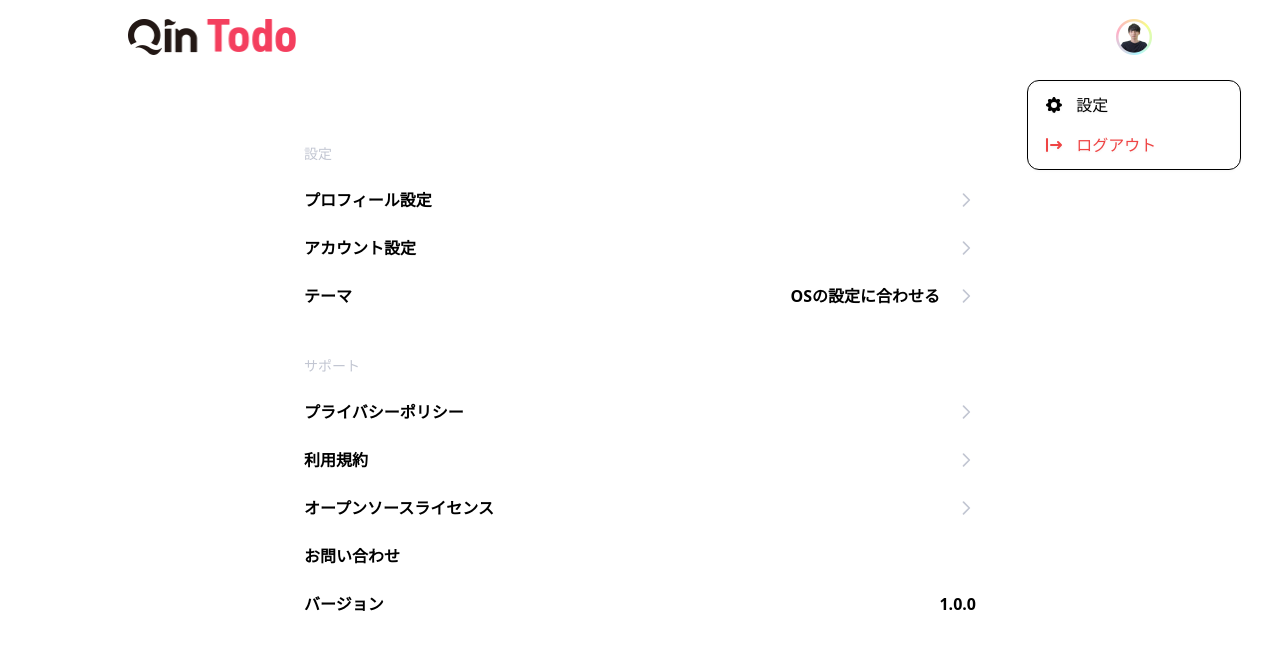
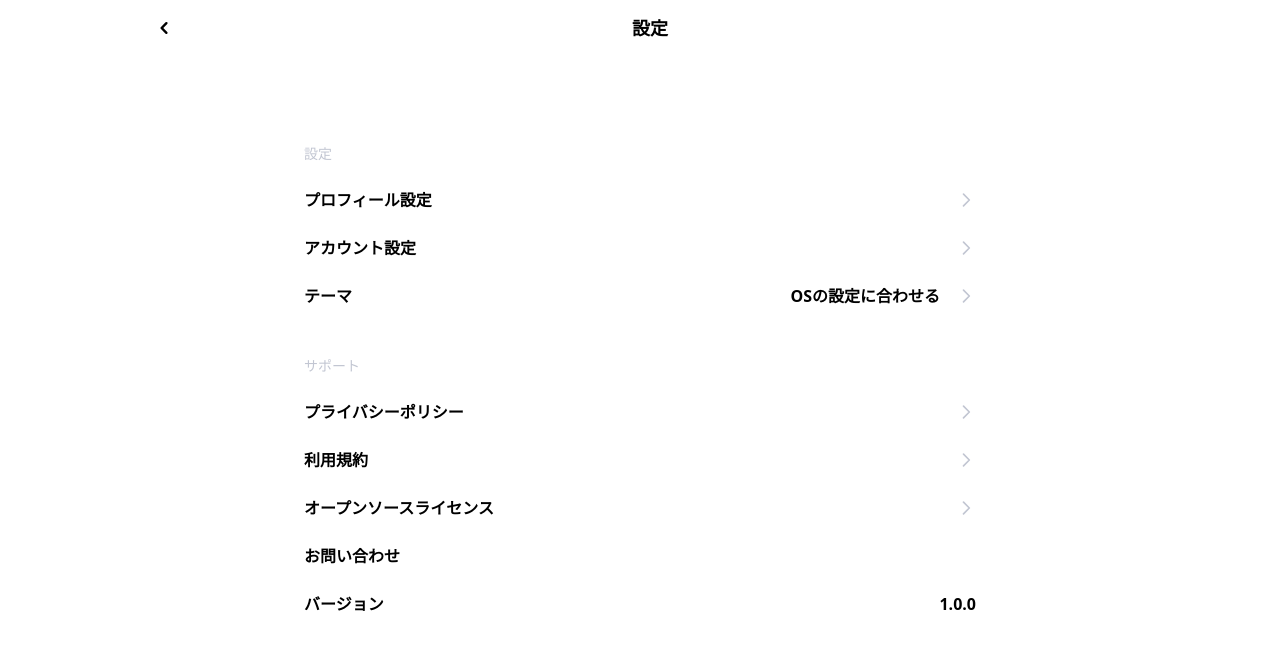
Before and after one commit to qin-todo-team-i/qin-todo-team-i, a Next.js app: page /account in a window 1280 px wide. Shown: the top 650 px of the page. Built offline with nearby package versions, Linux system fonts and the light colour scheme.

Commit message:
レイアウト修正、下層ページリンク追加

```diff
--- a/src/pages/account/index.jsx
+++ b/src/pages/account/index.jsx
@@ -1,42 +1,41 @@
-import Link from 'next/link';
-import React from 'react';
-import Drawer from 'src/components/Account/Drawer';
-import { XIcon, CogIcon, LogoutIcon } from '@heroicons/react/solid';
-import { Layout } from 'src/layouts/Layout';
+import Link from "next/link";
+import React from "react";
+import Drawer from "src/components/Account/Drawer";
+import { XIcon, CogIcon, LogoutIcon } from "@heroicons/react/solid";
+import { AccountLayout } from "src/layouts/AccountLayout";
 
 const Account = () => {
   const drawerMenuContents = [
     {
-			headline: '設定',
+      headline: "設定",
       menuItems: [
-				{ item: 'プロフィール設定', path: '/account/profilesettings' },
-				{ item: 'アカウント設定', path: '/account/accountsettings' },
+        { item: "プロフィール設定", path: "/account/profilesettings" },
+        { item: "アカウント設定", path: "/account/accountsettings" },
         {
-					item: 'テーマ',
-					path: '/account/themesettings',
-					selectedItem: 'OSの設定に合わせる',
+          item: "テーマ",
+          path: "/account/themesettings",
+          selectedItem: "OSの設定に合わせる",
         },
       ],
     },
     {
-			headline: 'サポート',
+      headline: "サポート",
       menuItems: [
-				{ item: 'プライバシーポリシー', path: '' },
-				{ item: '利用規約', path: '' },
-				{ item: 'オープンソースライセンス', path: '' },
+        { item: "プライバシーポリシー", path: "/support/privacy-policy" },
+        { item: "利用規約", path: "/support/terms" },
+        { item: "オープンソースライセンス", path: "" },
       ],
     },
   ];
 
   return (
-		<Layout>
-			<div className='px-4 relative'>
-				<div className='py-4 max-w-2xl mx-auto'>
-					<div className='flex justify-between justify-items-center lg:hidden'>
-						<span className='flex flex-col justify-center'>
-							<XIcon className='w-5 h-5' />
+    <div className="px-4 relative">
+      <div className="py-4 max-w-2xl mx-auto">
+        <div className="flex justify-between justify-items-center lg:hidden">
+          <span className="flex flex-col justify-center">
+            <XIcon className="w-5 h-5" />
           </span>
-						<h1 className='text-lg'>アカウント</h1>
+          <h1 className="text-lg">アカウント</h1>
           <span></span>
         </div>
         {drawerMenuContents.map((drawerMenuContent) => {
@@ -46,40 +45,21 @@ const Account = () => {
             </>
           );
         })}
-					<ul className='list-none font-bold relative'>
-						<li className='mt-6'>
-							<Link href='/'>お問い合わせ</Link>
+        <ul className="list-none font-bold relative">
+          <li className="mt-6">
+            <Link href="/">お問い合わせ</Link>
           </li>
-						<li className='mt-6 flex justify-between'>
+          <li className="mt-6 flex justify-between">
             <span>バージョン</span>
             <span>1.0.0</span>
           </li>
         </ul>
       </div>
-				{/* ドロップダウンメニューの絶対位置(right)の数式について、3つの変数のいずれかを変更すると変更が必要
-                    1.Headerのロゴ→ユーザーアイコンまでに指定したmax-widthが64rem=1024px(変数①)。ビューポートの横幅から1024pxを引いてから2で割ると、左右の余白の1つ分の横幅になり、アイコン右端とドロップダウンメニュー右端が一致する値になる
-                    2.ドロップダウンメニューの横幅がビューポートの6分の1(変数②)指定のため、半分の12で割ると、ドロップダウンメニューの半分の横幅がわかる。その値を2の値から引くことで、ドロップダウンメニューの中心がアイコン右端に揃う
-                    3.最後にアイコンの横幅36px(変数③)の半分の18pxを足すと、ドロップダウンメニューの中心とアイコンの”中心”が揃う
-                */}
-				<ul className='hidden lg:flex absolute top-0 right-[max(calc((((100vw-1024px)/2)-calc(100vw/12))+18px),0px)] w-1/6 py-1 flex-col border rounded-xl drop-shadow-sm'>
-					<Link href='/'>
-						<li className='flex items-center gap-x-3 px-4 py-2 hover:bg-gray-100'>
-							<span>
-								<CogIcon className='w-5 h-5' />
-							</span>
-							<span>設定</span>
-						</li>
-					</Link>
-					<li className='flex items-center gap-x-3 px-4 py-2 text-red-500 hover:bg-gray-100'>
-						<span>
-							<LogoutIcon className='w-5 h-5' />
-						</span>
-						<span>ログアウト</span>
-					</li>
-				</ul>
     </div>
-		</Layout>
   );
 };
 
+const title = "設定";
+Account.getLayout = (page) => AccountLayout(page, title);
+
 export default Account;
```
Lines whose indentation alone changed are shown as unchanged.
